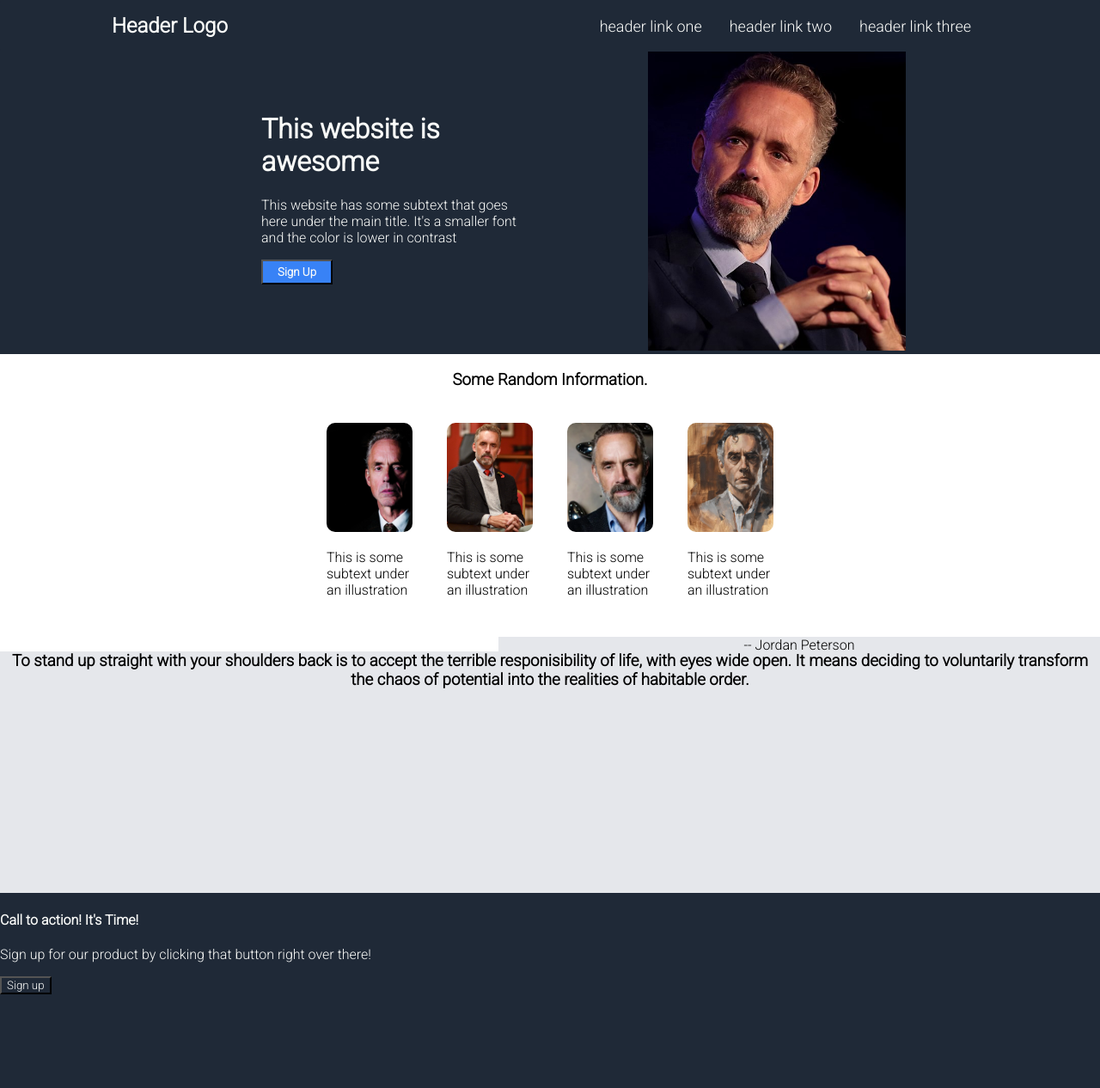
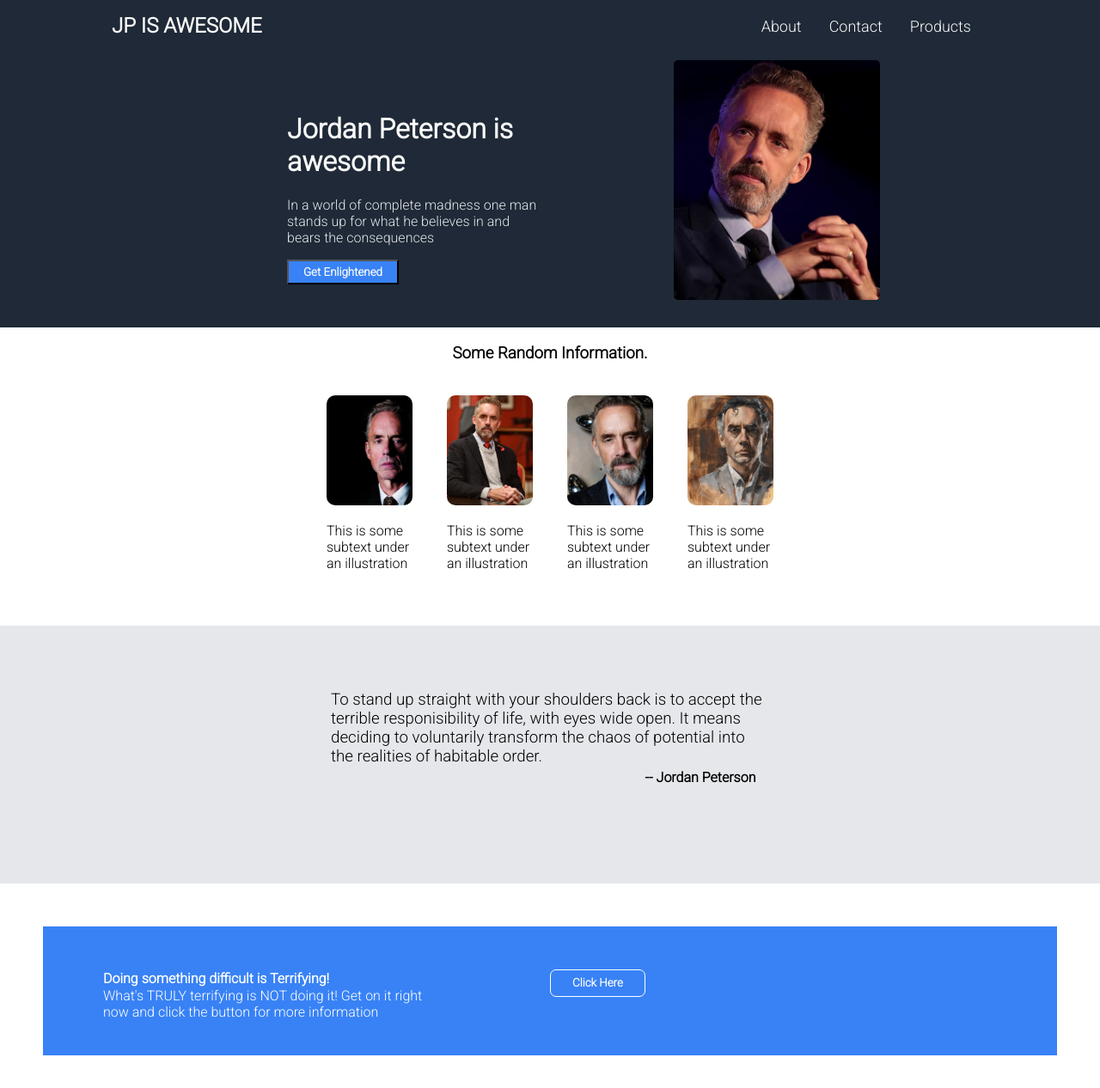
Before and after one commit to elementtest/flexbox, a plain HTML site: page index.html in a window 1280 px wide. Shown: the whole page at 86% size. Before the commit the page ends 1157 px from the top, so only its background shows below. Drawn offline with Linux system fonts and the light colour scheme.

Commit message:
changed bottom blue banner

```diff
--- a/index.html
+++ b/index.html
@@ -4,7 +4,7 @@
     <meta charset="UTF-8">
     <meta http-equiv="X-UA-Compatible" content="IE=edge">
     <meta name="viewport" content="width=>, initial-scale=1.0">
-    <title>Thank you Jordan Peterson</title>
+    <title>Website</title>
     <link rel="stylesheet" href="style.css">
     <link rel="preconnect" href="https://fonts.googleapis.com">
 <link rel="preconnect" href="https://fonts.gstatic.com" crossorigin>
@@ -15,16 +15,16 @@
 <navbar>
     <ul class="nav-list">
         <li class="nav-item header-logo">
-            <a href="#"><strong>Header Logo</strong></a>
+            <a href="#"><strong>JP IS AWESOME</strong></a>
         </li>
             <li class="nav-item the-three">
-                <a href="#">header link one</a>
+                <a href="#">About</a>
             </li>
             <li class="nav-item the-three">
-                <a href="#">header link two</a>
+                <a href="#">Contact</a>
             </li>
             <li class="nav-item the-three most-right">
-                <a href="#">header link three</a>
+                <a href="#">Products</a>
             </li>
     </ul>
 </navbar>
@@ -35,11 +35,11 @@
     <div class = "awesome-div">
 
         <div class="awesome-left">
-            <h1>This website is <br>awesome</br></h1>
-            <p id ="awesome-p">This website has some subtext that goes here under the main title. It's a smaller font and the color is lower in contrast</p>
-            <button class = "top-button">Sign Up</button>
+            <h1>Jordan Peterson is <br>awesome</br></h1>
+            <p id ="awesome-p">In a world of complete madness one man stands up for what he believes in and bears the consequences</p>
+            <button class = "top-button">Get Enlightened</button>
         </div>
-        <div class="image-awesome"><img src="img/jp1.png" alt="my inspiration" width="300"></div>
+        <div class="image-awesome"><img src="img/jp1.png" alt="my inspiration" width="240"></div>
     </div>
 
 
@@ -69,18 +69,21 @@
 <!-- INSPIRING QUOTE GREY AREA START-->
 
 <div class = "inspiring-quote">
-    <h3>To stand up straight with your shoulders back is to accept the terrible responisibility of life, with eyes wide open.  It means deciding to voluntarily transform the chaos of potential into the realities of habitable order.</h3>
+    <h3 class ="stand-up-straight">To stand up straight with your shoulders back is to accept the terrible responisibility of life, with eyes wide open.  It means deciding to voluntarily transform the chaos of potential into the realities of habitable order.</h3>
     <p>-- Jordan Peterson</p>
 </div>
 
 
-<!-- BOTTOM BLUE BUTTON WHITE AREA-->
-<div >
-<h4>Call to action! It's Time!</h4>
-<p>Sign up for our product by clicking that button right over there!</p>
-<button class="button-sign-up">Sign up</button>
+<!-- BOTTOM BANNER AREA-->
+<div class="bottom-banner" >
+
+<div class="banner-left">
+    <h4>Doing something difficult is Terrifying!</h4>
+    <p>What's TRULY terrifying is NOT doing it! Get on it right now and click the button for more information</p>
 </div>
+    <button onclick="window.location.href='https://youtu.be/dQw4w9WgXcQ';" class="bottom-button">Click Here</button>
 
+</div>
 
 
 </body>
--- a/style.css
+++ b/style.css
@@ -68,6 +68,8 @@ body {
 
 #awesome-p {
     max-width: 300px;
+    background: #1F2937;
+    color:#E5E7EB;
 }
 
 div {
@@ -90,6 +92,14 @@ h1 {
     background: #3882F6;
     color: #F9FAF8;
     font-weight:bolder;
+}
+
+.image-awesome {
+    margin-top: 10px;
+}
+
+.awesome-div img {
+    border-radius: 5px;
 }
 
 /* SOME RANDOM INFORMATION */
@@ -148,26 +158,70 @@ h1 {
 
 /* INSPIRING QUOTE GREY AREA START   */
 
-.inspiring-quote {
+ .inspiring-quote {
     background: #E5E7EB;
     width: 100%;
     height: 300px;
-    margin-top: -20px;
     display: flex;
     flex-direction: column;
+    align-items: center;
+}
+.inspiring-quote h3, p {
+    background: #E5E7EB;
+    color: black;
+    max-width: 510px;
+
 }
 
 .inspiring-quote h3 {
-    background: #E5E7EB;
-    color: black;
-    width: 100%;
-    text-align: center;
+    margin-top: 75px;
+    font-weight: 300;
 }
 
 .inspiring-quote p {
-    background: #E5E7EB;
-    color: black;
-    text-align: center;
-    margin-top: -80px;
-    margin-left: 580px;
+    margin: -15px 0px 0px 350px;
+    font-weight: 800;
 }
+
+/* BOTTOM BANNER AREA */
+
+.bottom-banner {
+    display: flex;
+    border: solid white 50px;
+    background: #3882F6;
+    height: 150px;
+}
+
+.banner-left {
+    padding: 20px;
+    background: #3882F6;
+    margin-left: 50px;
+    margin-top: 10px;
+    max-width: 400px;
+}
+
+.bottom-button {
+    padding: 15px;
+    padding-left: 25px;
+    padding-right: 25px;
+    margin-left: 100px;
+    margin-top: 50px;
+    background: #3882F6;
+    border: solid white 1.5px;
+    height: 10px;
+    line-height: 0px;
+    font-weight: bolder;
+    cursor: pointer;
+    border-radius: 7px;
+}
+
+.bottom-banner h4 {
+    background: #3882F6;
+    color: white;
+}
+
+.bottom-banner p {
+    background: #3882F6;
+    color: white;
+    margin-top: -20px;
+}
```
